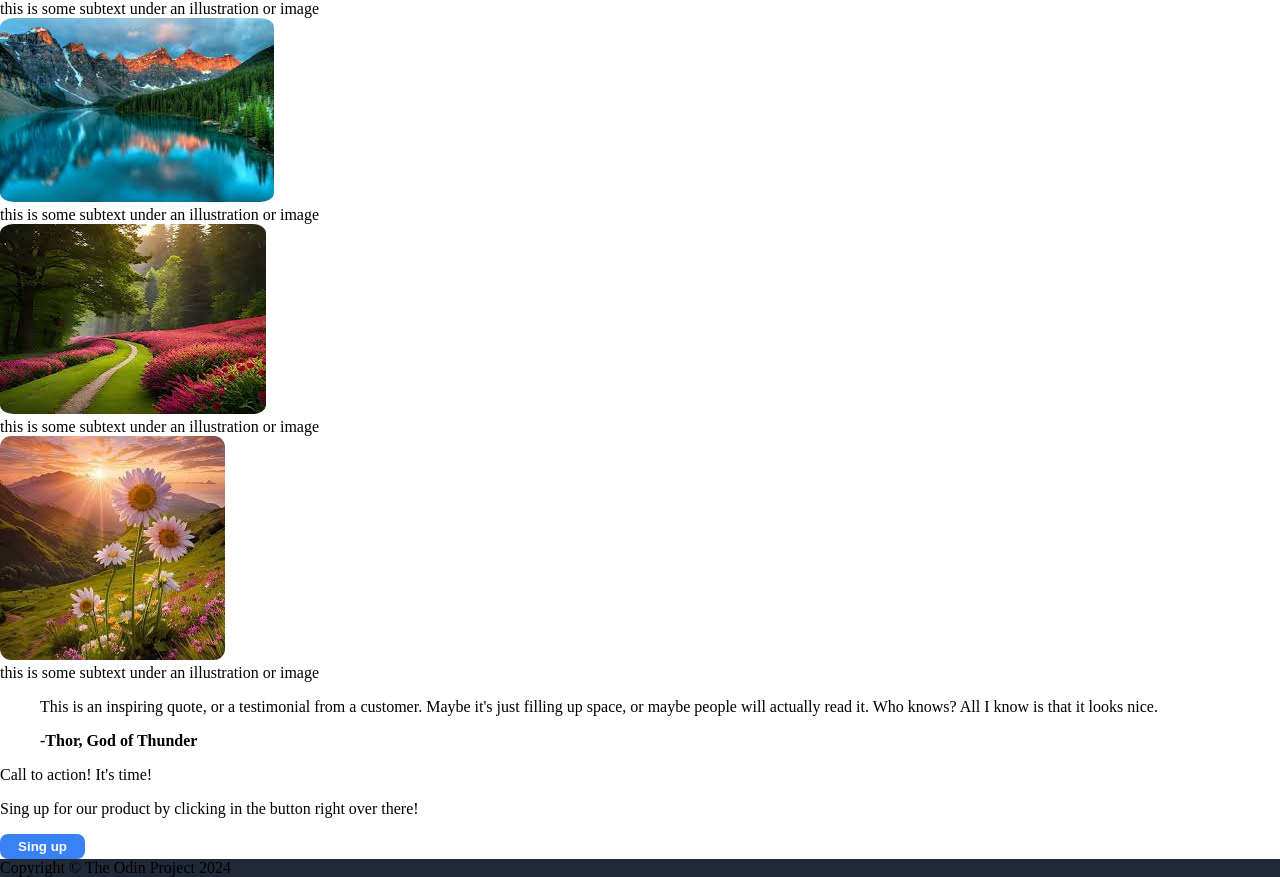
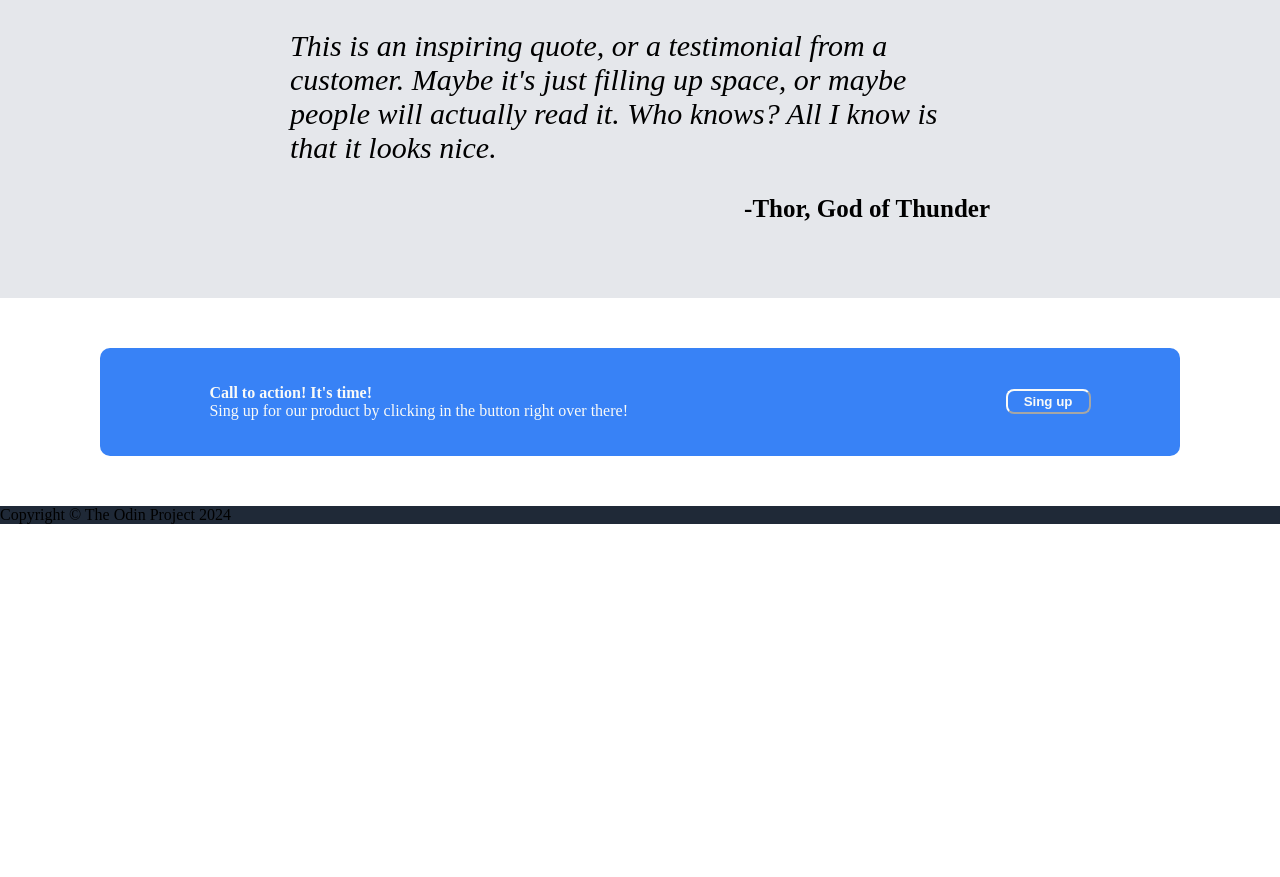
Before and after one commit to Alex-ro123/Landing-page, a plain HTML site: page index.html in a window 1280 px wide. Shown: the part 699-1576 px from the top of the page. After the commit the page ends 1223 px from the top, so only its background shows below. Drawn offline with Linux system fonts and the light colour scheme.

Commit message:
I almoust finished the entire page. the only thing left to style is the footer.

```diff
--- a/index.html
+++ b/index.html
@@ -80,19 +80,22 @@
             it's just filling up space, or maybe people will actually read it.
             Who knows? All I know is that it looks nice.
           </p>
-          <p><strong>-Thor, God of Thunder</strong></p>
+          <p class="author">-Thor, God of Thunder</p>
         </blockquote>
       </div>
       <div class="third-section">
         <div class="container2">
-          <div>
-            <p>Call to action! It's time!</p>
-            <p>
+          <div class="action">
+            <p style="margin-bottom: 0">
+              <strong>Call to action! It's time!</strong>
+            </p>
+            <p style="margin-top: 0">
               Sing up for our product by clicking in the button right over
               there!
             </p>
-            <button>Sing up</button>
           </div>
+          <div></div>
+          <button class="sing-up2">Sing up</button>
         </div>
       </div>
     </main>
--- a/styles.css
+++ b/styles.css
@@ -7,12 +7,10 @@ body {
 header,
 footer {
   background-color: #1f2937;
-  margin: 0;
-  padding: 0;
 }
 
 a,
-.secondary-text {
+p.secondary-text {
   font-size: 18px;
   color: #e5e7eb;
 }
@@ -22,6 +20,7 @@ ul {
   padding: 0;
   margin: 0;
   gap: 16px;
+  color: #e5e7eb;
 }
 
 a {
@@ -58,14 +57,18 @@ header {
   padding: 0;
   margin: 0;
 }
+
 button {
   width: 85px;
   height: 25px;
+  color: #f9faf8;
+  font-weight: 700;
   border-radius: 8px;
+}
+
+.sing-up {
   background-color: #3882f6;
   border: none;
-  color: #f9faf8;
-  font-weight: 700;
 }
 
 .header-details {
@@ -78,6 +81,91 @@ button {
   margin-top: 3px;
   margin-bottom: 5px;
 }
+.header-details img {
+  min-width: 300px;
+  min-height: 207px;
+  border: 0;
+}
 img {
-  border-radius: 5%;
+  border-radius: 10px;
 }
+
+/*Main first section*/
+
+main {
+  text-align: center;
+}
+
+.first-section {
+  height: 250px;
+  background-color: white;
+}
+
+h2 {
+  text-align: center;
+}
+
+.container {
+  display: flex;
+  justify-content: center;
+
+  font-size: 12px;
+  gap: 28px;
+  color: rgb(50, 49, 49);
+}
+
+img {
+  width: 100px;
+  height: 100px;
+  border: solid 4px rgb(66, 136, 235);
+}
+.image {
+  max-width: 100px;
+  max-height: 100px;
+}
+
+/* Main second section*/
+
+.second-section {
+  padding: 50px 50px;
+  background-color: #e5e7eb;
+}
+
+blockquote {
+  text-align: left;
+  max-width: 700px;
+  margin: 0 auto;
+  font-size: 30px;
+  font-style: italic;
+}
+.author {
+  font-weight: bold;
+  font-style: normal;
+  text-align: right;
+  font-size: 25px;
+}
+
+/* MAin third section*/
+
+.third-section {
+  background-color: #3882f6;
+  margin: 50px 100px;
+  border-radius: 10px;
+  color: #f9faf8;
+}
+
+.container2 {
+  display: flex;
+  justify-content: space-around;
+  align-items: center;
+}
+
+.sing-up2 {
+  border-color: #f9faf8;
+  background: #3882f6;
+}
+
+.action {
+  text-align: left;
+  padding: 20px;
+}
```
